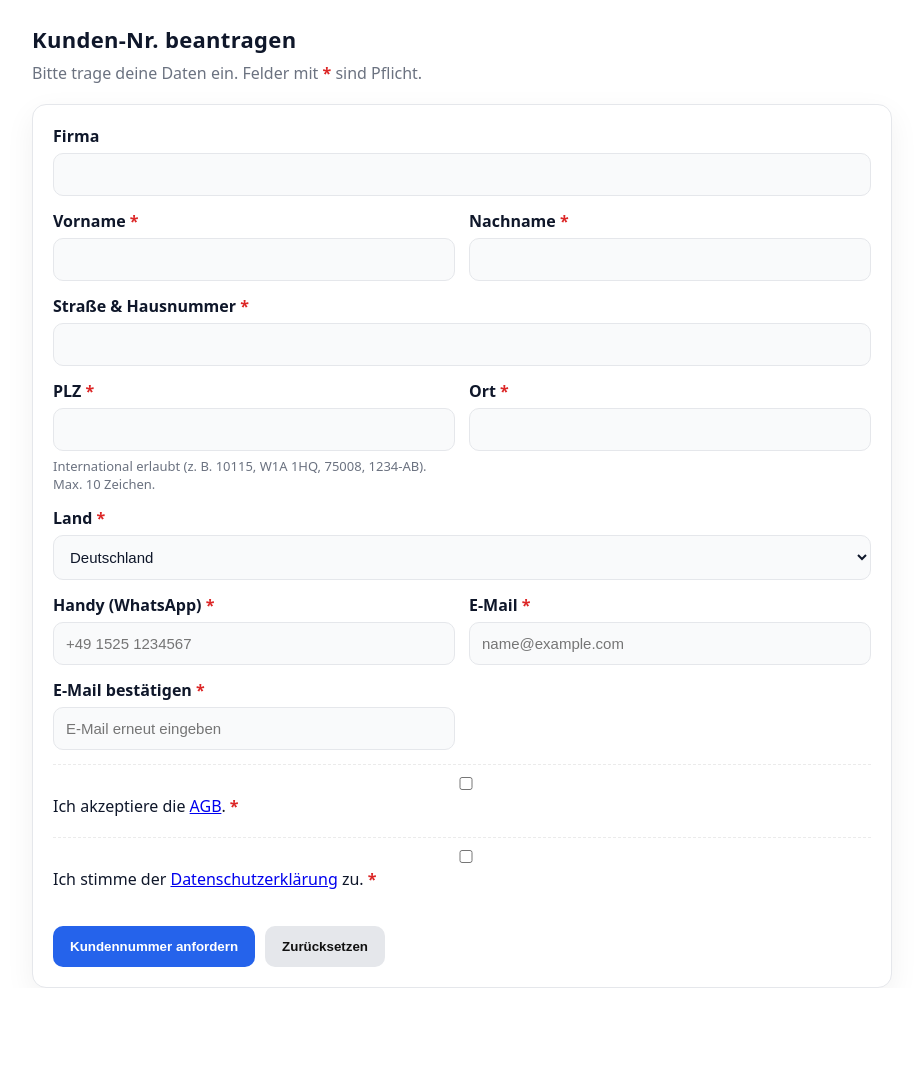
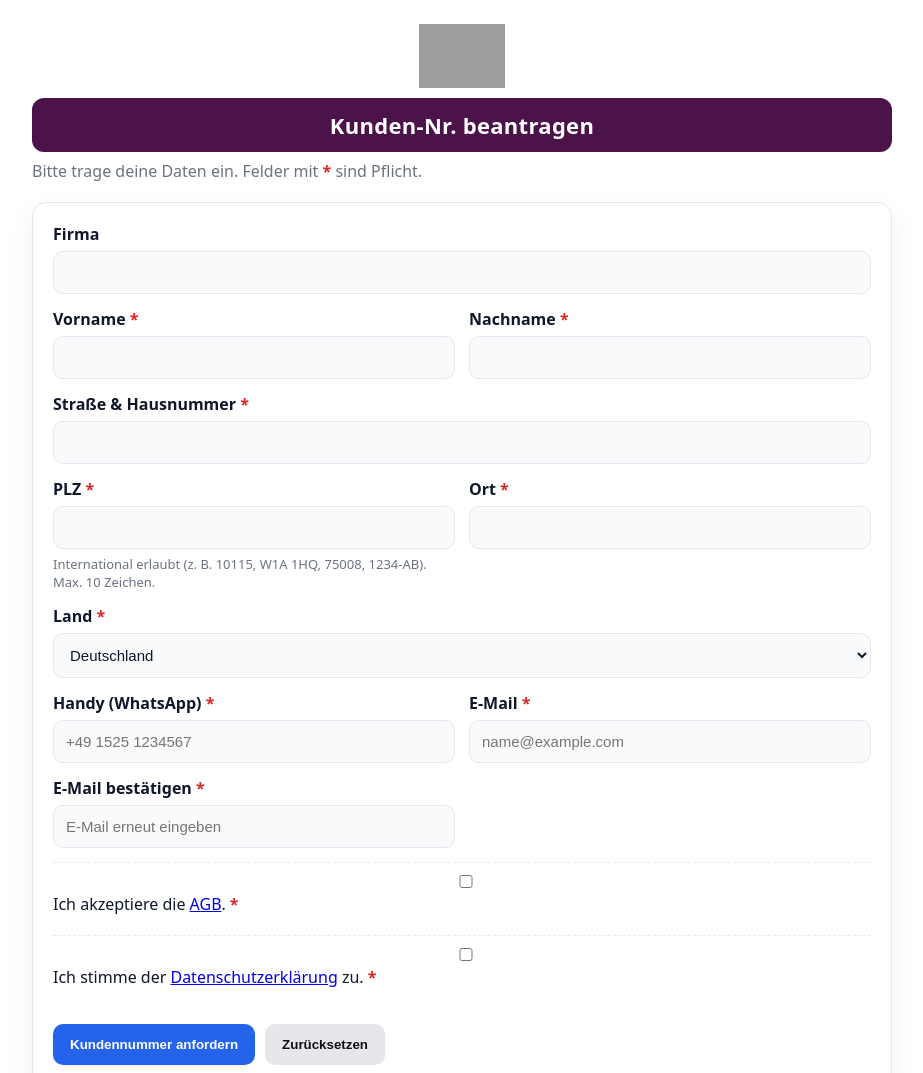
Before and after one commit to dekodenisek-boop/kundendaten, a plain HTML site: page index.html in a window 1280 px wide. Shown: the top 1073 px of the page, without its empty margins (178-1101 px from the left). Before the commit the page ends 988 px from the top, so only its background shows below. Drawn offline with Linux system fonts and the light colour scheme; grey boxes are pictures that could not be loaded.

Commit message:
Update index.html

```diff
--- a/index.html
+++ b/index.html
@@ -11,6 +11,7 @@
       --success:#16a34a; --success-strong:#15803d;
       --danger:#b91c1c; --border:#e5e7eb; --input:#f9fafb;
       --shadow:0 10px 30px rgba(0,0,0,.06); --radius:14px; --wa:#25D366;
+      --brand:#4B134A;
     }
     *{box-sizing:border-box}
     html,body{height:100%}
@@ -20,7 +21,25 @@
       color:var(--text); -webkit-text-size-adjust:100%; text-size-adjust:100%;
     }
     .wrap{max-width:860px; margin:0 auto;}
-    h1{margin:0 0 8px; font-size:22px; font-weight:800; letter-spacing:.3px; cursor:pointer;}
+
+    /* Brand */
+    .brand{
+      display:flex; justify-content:center; align-items:center;
+      margin:0 0 10px;
+    }
+    .brand img{
+      display:block; height:64px; width:auto;
+    }
+
+    /* H1 als „Badge“ mit Brand-Farbe */
+    h1{
+      margin:0 0 8px; font-size:22px; font-weight:800; letter-spacing:.3px;
+      cursor:pointer;
+      background:var(--brand); color:#fff;
+      padding:12px 14px; border-radius:12px;
+      text-align:center;
+    }
+
     p.lead{margin:0 0 20px; color:var(--muted)}
 
     /* Card & Form */
@@ -110,12 +129,19 @@
     .admin-hidden { display: none !important; }
     .admin-bar { display:flex; gap:10px; align-items:center; margin:6px 0 12px; flex-wrap:wrap; }
 
-    /* NEU: rote, fette Statusmeldungen für Admin-Buttons */
+    /* Rote, fette Statusmeldungen für Admin-Buttons */
     .pdf-status { color:#b91c1c; font-weight:bold; }
   </style>
 </head>
 <body>
   <div class="wrap">
+
+    <!-- Logo oberhalb der H1 -->
+    <div class="brand">
+      <img src="https://dekodenise.de/cdn/shop/files/De.Ko_Logo_Rund.png?v=1749137634&width=140"
+           alt="De.Ko Denise Logo" loading="eager" decoding="async">
+    </div>
+
     <h1 id="pageTitle">Kunden-Nr. beantragen</h1>
 
     <!-- Admin-Bar: sitzt NICHT in der .card / .grid, somit kein Einfluss aufs Form-Layout -->
```
